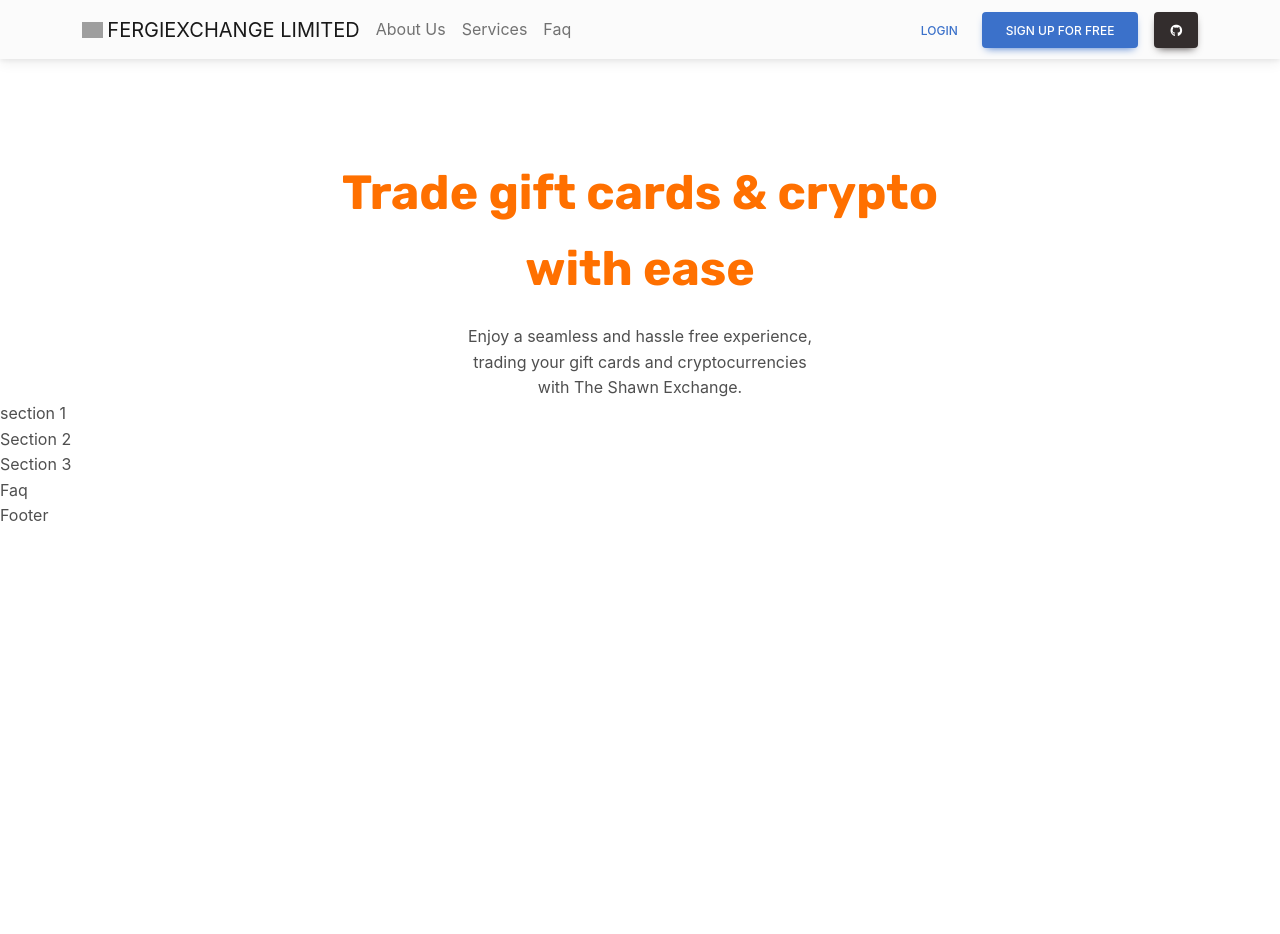
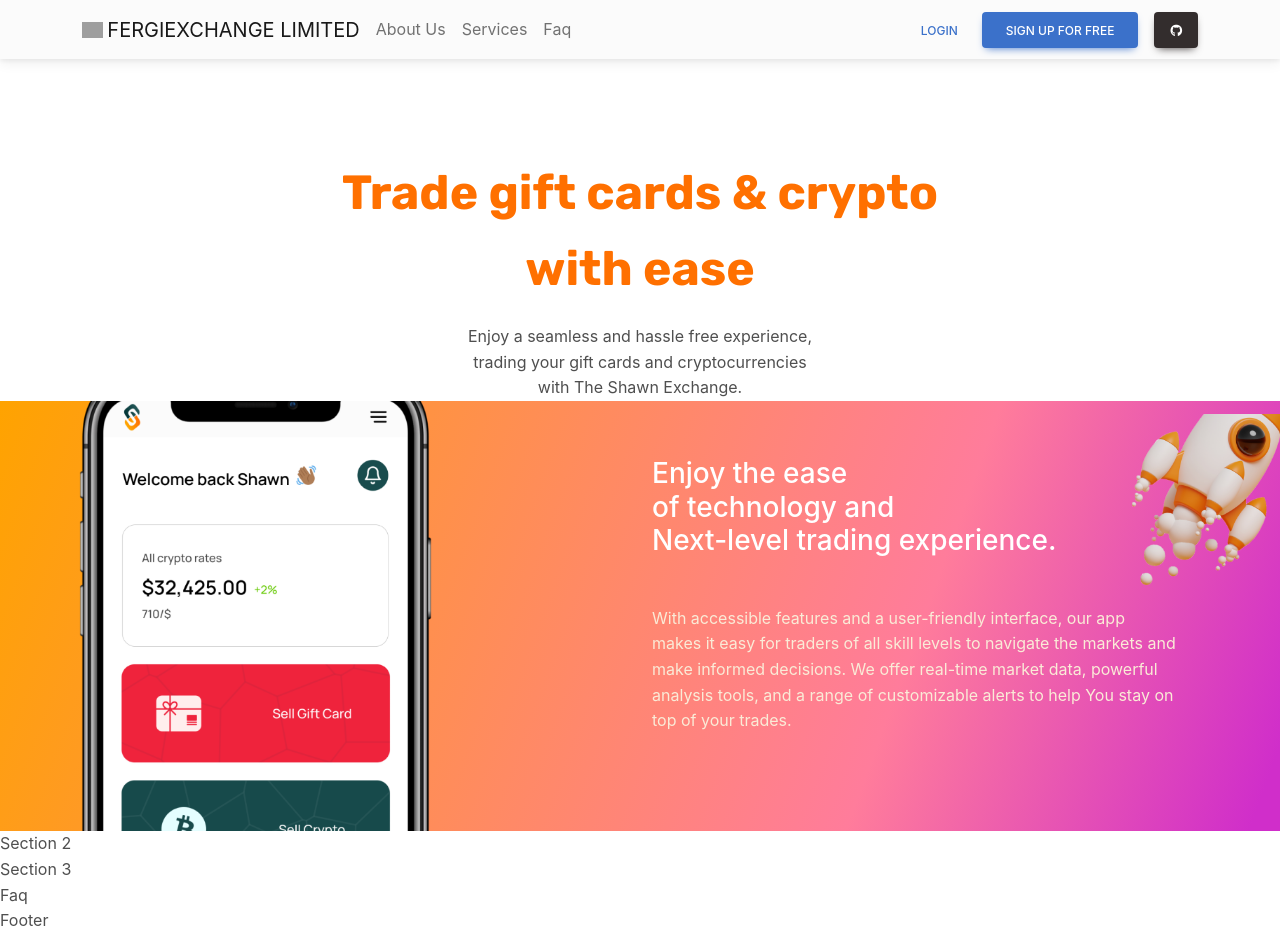
Before and after one commit to aridguy/fergieXchange, a React (Create React App) app: page / in a window 1280 px wide. Before the commit the page ends 800 px from the top, so only its background shows below. Built offline with nearby package versions, Linux system fonts and the light colour scheme; grey boxes are pictures that could not be loaded.

Commit message:
completed section 1

```diff
--- a/src/Sections/Section1/Section1.css
+++ b/src/Sections/Section1/Section1.css
@@ -0,0 +1,23 @@
+.fiona{
+
+
+background: linear-gradient(110.04deg, #FFA300 0%, #FF7C9B 69.77%, #D02ECA 97.86%);
+
+}
+.fio{
+    position: relative;
+    top: 2em;;
+    color: white;
+}
+.fioo{
+    position: relative;
+    top: 6em;
+    color: antiquewhite;
+
+
+}
+.fii{
+    position: relative;
+    bottom: 15em;
+    left: 30em;
+}
--- a/src/Sections/Section1/Section1.js
+++ b/src/Sections/Section1/Section1.js
@@ -1,9 +1,30 @@
 import React from "react";
+import './Section1.css';
+import planeImg from '../../Assets/plane.png'
+
+
+import secImg from '../../Assets/sec.png'
 
 const Section1 = () => {
     return (
-        <div>
-            section 1
+        <div className="container-fluid fiona">
+
+            <div className="row">
+                <div className='col-md-6'>
+                    <img width="650" src={secImg} alt='sec' />
+                </div>
+                <div className="col-md-6">
+                    <h3 className="fio">Enjoy the ease <br />
+                        of technology and <br />
+                        Next-level trading experience.</h3>
+                        <p className="fioo">With accessible features and a user-friendly interface,
+                            our app <br /> makes it easy for traders of all skill levels to navigate the markets and <br /> make informed decisions.
+                             We offer real-time market data, powerful  <br />analysis tools,
+                             and a range of customizable alerts to help You stay on <br /> top of your trades.</p>
+                             <img className="fii" width="150" src={planeImg} alt='plane' />
+
+                </div>
+            </div>
         </div>
     )
 }
```
Also changed, not shown: src/Assets/plane.png (added), src/Assets/sec.png (added).
